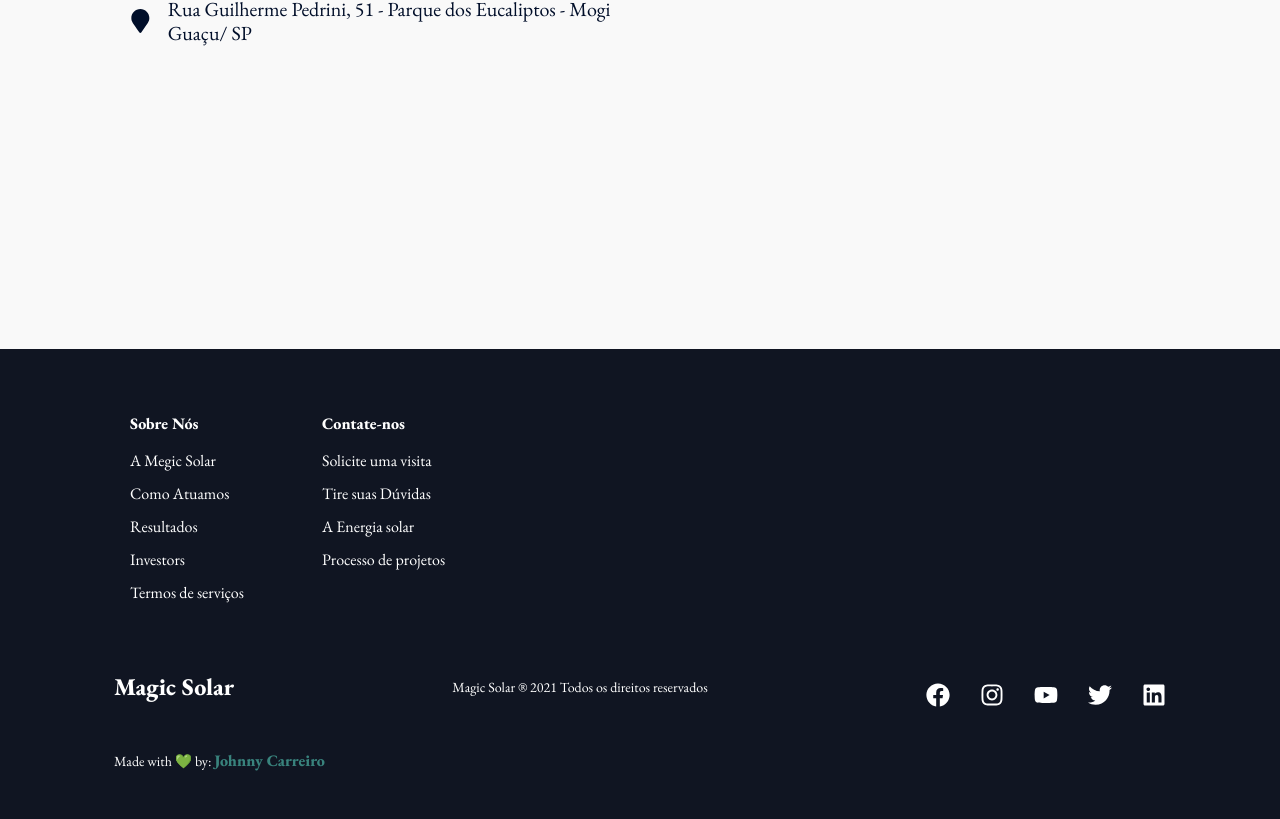
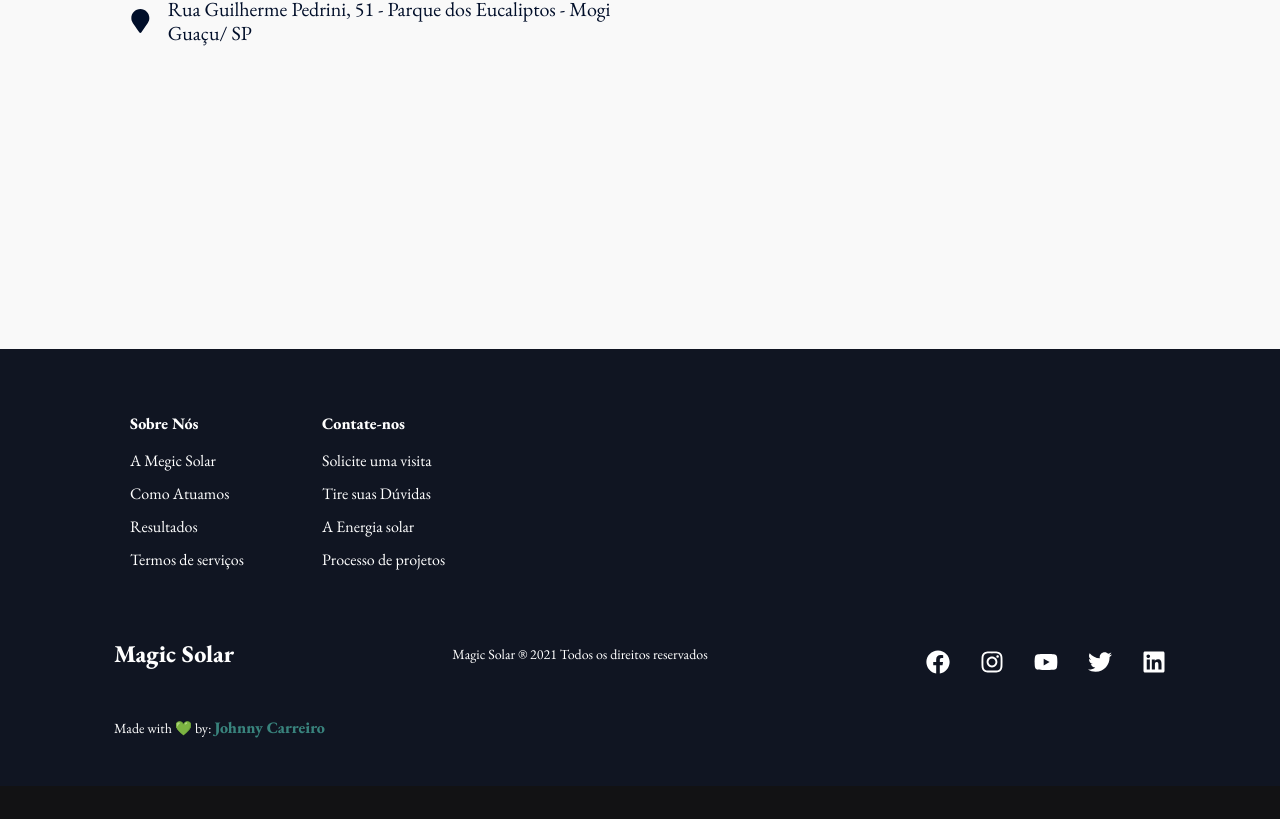
Before and after one commit to JohnnyCarreiro/magic-solar, a Next.js app: page / in a window 1280 px wide. Shown: the part 5491-6310 px from the top of the page. After the commit the page ends 6277 px from the top, so only its background shows below. Built offline with nearby package versions, Linux system fonts and the light colour scheme.

Commit message:
feat: Improve footer

```diff
--- a/src/components/Footer/index.tsx
+++ b/src/components/Footer/index.tsx
@@ -1,5 +1,6 @@
 import React, { ReactNode } from 'react'
 import { FaFacebook, FaInstagram, FaLinkedin, FaTwitter, FaYoutube } from 'react-icons/fa'
+import Link from 'next/link'
 
 import {
   ComapnyLogo,
@@ -50,22 +51,13 @@ function Footer({ children }: FooterProps) {
                 Como Atuamos
               </FooterLink>
               <FooterLink
-                to={'home'}
+                to={'results'}
                 smooth={true}
                 duration={500}
                 spy={true}
                 offset={-80}
               >
                 Resultados
-              </FooterLink>
-              <FooterLink
-                to={'results'}
-                smooth={true}
-                duration={500}
-                spy={true}
-                offset={-80}
-              >
-                Investors
               </FooterLink>
               <FooterLink
                 to={''}
@@ -81,8 +73,9 @@ function Footer({ children }: FooterProps) {
 
             <FooterLinksItems>
               <FooterLinksTitle>Contate-nos</FooterLinksTitle>
+              <Link href='/agenda' >
                 <FooterLink
-                to={'contacts'}
+                  to={'/agenda'}
                   href={`/agenda`}
                   smooth={true}
                   duration={500}
@@ -91,8 +84,10 @@ function Footer({ children }: FooterProps) {
                 >
                   Solicite uma visita
                 </FooterLink>
+              </Link>
+              <Link href='/agenda' >
                 <FooterLink
-                to={'contacts'}
+                  to={'/agenda'}
                   href={`/agenda`}
                   smooth={true}
                   duration={500}
@@ -101,6 +96,7 @@ function Footer({ children }: FooterProps) {
                 >
                   Tire suas Dúvidas
                 </FooterLink>
+              </Link>
               <FooterLink
                 to={'solar-energy'}
                 smooth={true}
```
Lines whose indentation alone changed are shown as unchanged.
